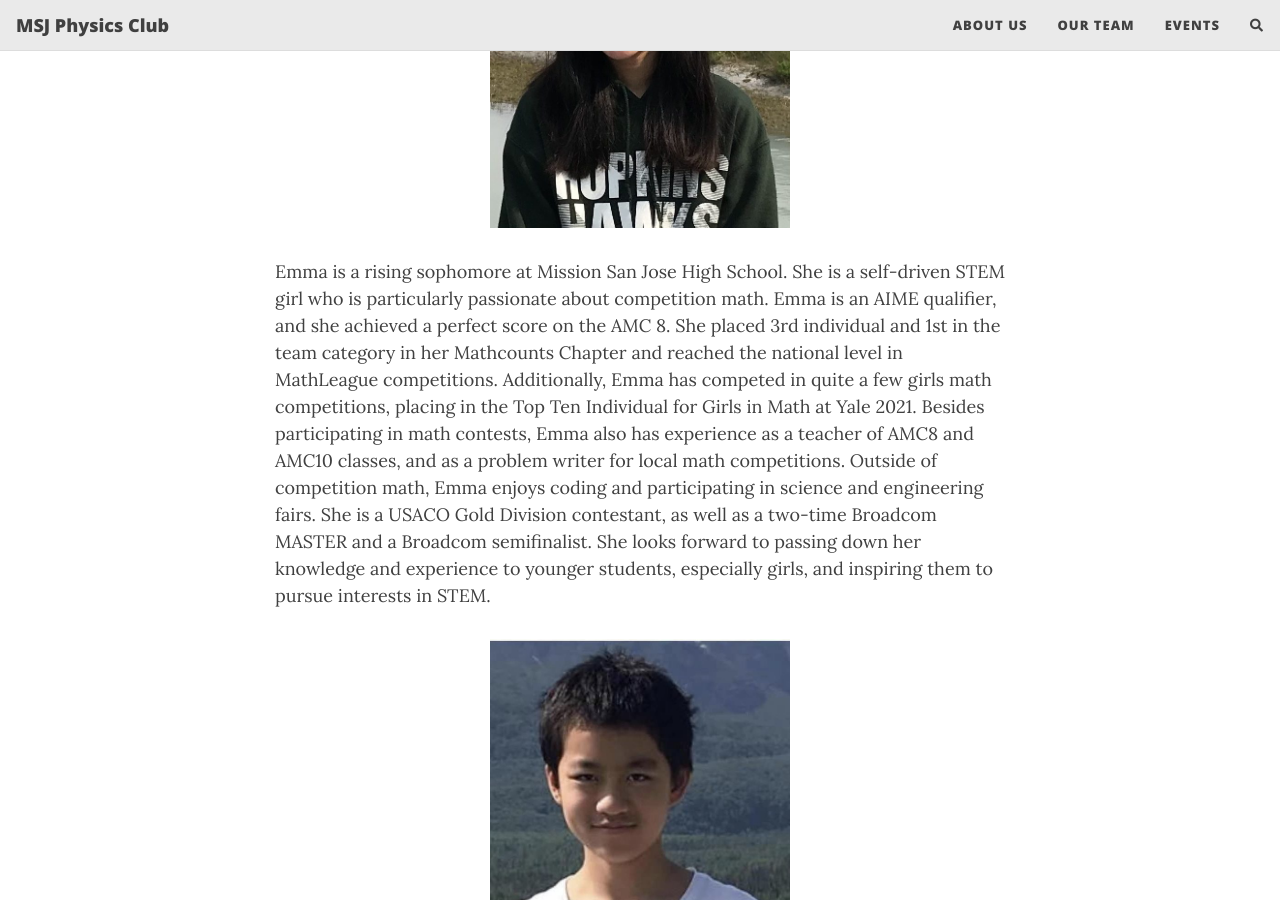
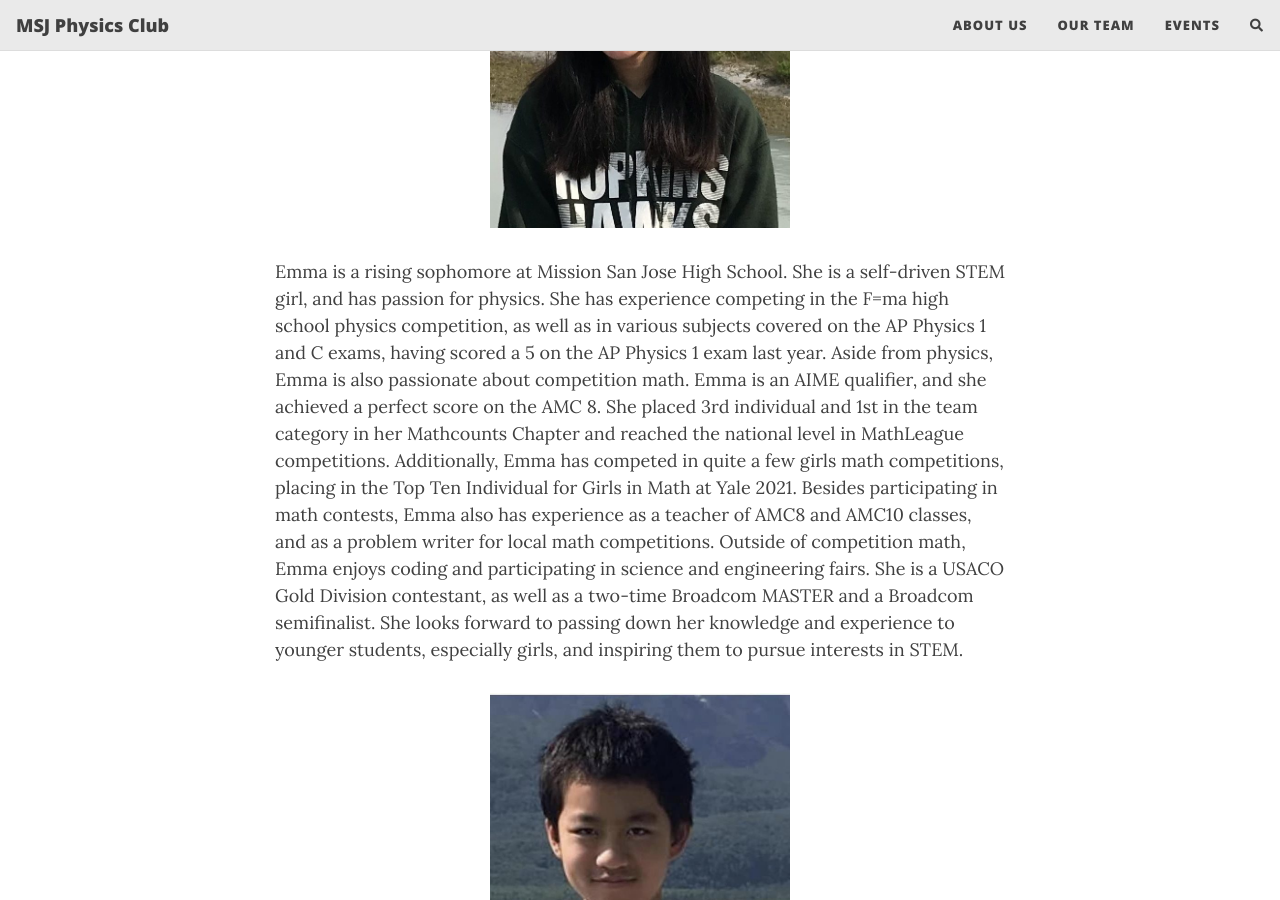
Before and after one commit to MSJPhysicsClub/MSJPhysicsClub.github.io, a Jekyll site: the page built from ourteam.md, in a window 1280 px wide and 900 px high, scrolled down 447 px. Built offline with Jekyll 4.4.1, drawn with Linux system fonts in a browser that asks for light colours; nearby versions of some CDN libraries; comment, search, counter and statistics services are not loaded.

Commit message:
Update Emma's bio

```diff
--- a/ourteam.md
+++ b/ourteam.md
@@ -6,7 +6,7 @@ title: Our Team
 <img src="/assets/img/emma-li.jpeg" class="center" width="300"/>
 
 Emma is a rising sophomore at Mission San Jose High School. She is a self-driven STEM
-girl who is particularly passionate about competition math. Emma is an AIME qualifier,
+girl, and has passion for physics. She has experience competing in the F=ma high school physics competition, as well as in various subjects covered on the AP Physics 1 and C exams, having scored a 5 on the AP Physics 1 exam last year. Aside from physics,  Emma is also passionate about competition math. Emma is an AIME qualifier,
 and she achieved a perfect score on the AMC 8. She placed 3rd individual and 1st in the team category in her Mathcounts Chapter and reached the national level in MathLeague competitions. Additionally, Emma has competed in quite a few girls math competitions, placing in the Top Ten Individual for Girls in Math at Yale 2021. Besides participating in math contests, Emma also has experience as a teacher of AMC8 and AMC10 classes, and as a problem writer for local math competitions. Outside of competition math, Emma enjoys coding and participating in science and engineering fairs. She is a USACO Gold Division contestant, as well as a two-time Broadcom MASTER and a Broadcom semifinalist. She looks forward to passing down her knowledge and experience to younger students, especially girls, and inspiring them to pursue interests in STEM.
 
 <img src="/assets/img/brian-li.jpeg" class="center" width="300"/>
```
